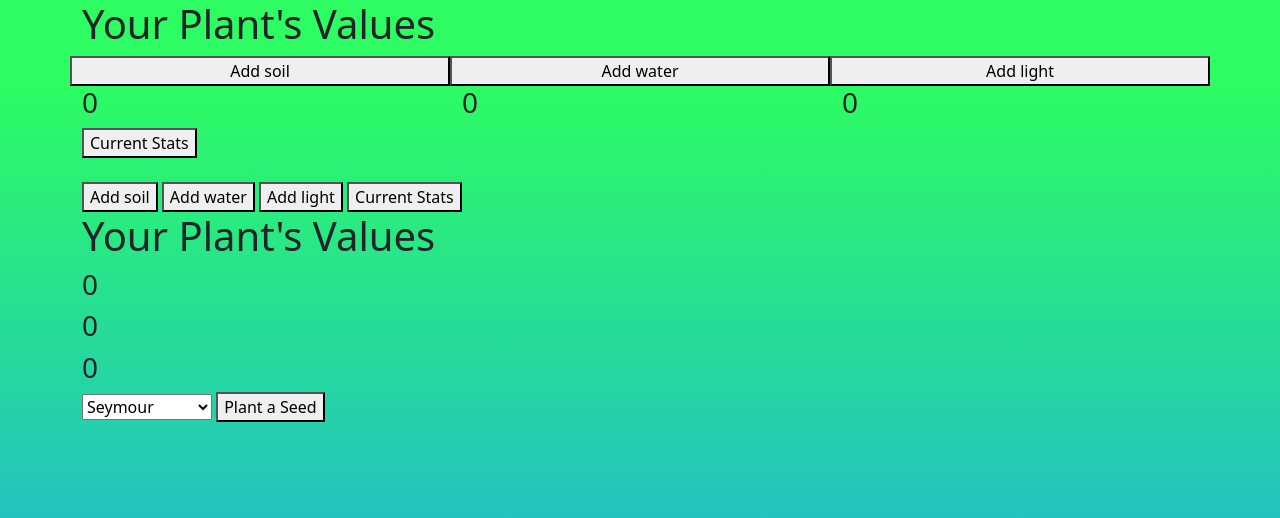
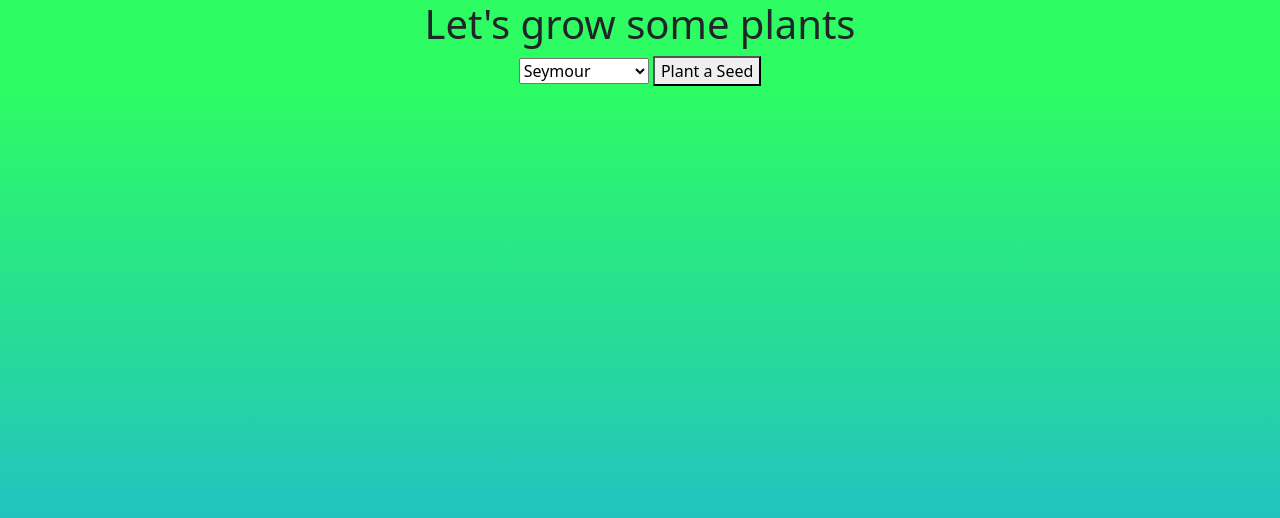
Before and after one commit to NoahKise/power-plant, a website built with webpack: page src/index.html in a window 1280 px wide. Built offline with nearby package versions, Linux system fonts and the light colour scheme.

Commit message:
add styling and remove excess code
Co-authored-by: Kim Robinson <kimmykokonut@gmail.com>

```diff
--- a/src/css/styles.css
+++ b/src/css/styles.css
@@ -1,6 +1,3 @@
-html {
-    height: max-content;
-}
 
 body {
     background: rgb(34,193,195);
@@ -9,10 +6,15 @@ body {
     background-repeat: no-repeat;
 }
 
+#header {
+    text-align: center;
+}
+
 .plantCard {
     margin-top: 10px;
     background-color: bisque;
     padding: 10px;
     width: 45%;
+    height: fit-content;
     margin-left: 100px;
 }
--- a/src/index.html
+++ b/src/index.html
@@ -7,44 +7,9 @@
 </head>
 
 <body>
+  <div id="header">
+  <h1>Let's grow some plants</h1>
   <div class="container">
-    <div id="plant1">
-      <h1>Your Plant's Values</h1>
-      <div class="row">
-        <button id="feed1" class="col-md-4">Add soil</button>
-        <button id="water1" class="col-md-4">Add water</button>
-        <button id="light1" class="col-md-4">Add light</button>
-      </div>
-      <div class="row">
-        <h3 class="col-md-4">
-          <div id="soil-value1">0</div>
-        </h3>
-        <h3 class="col-md-4">
-          <div id="water-value1">0</div>
-        </h3>
-        <h3 class="col-md-4">
-          <div id="light-value1">0</div>
-        </h3>
-      </div>
-      <button id="show-state1">Current Stats</button>
-    </div>
-    <br>
-    <div id="plant2">
-      <button id="feed2">Add soil</button>
-      <button id="water2">Add water</button>
-      <button id="light2">Add light</button>
-      <button id="show-state2">Current Stats</button>
-      <h1>Your Plant's Values</h1>
-      <h3>
-        <div id="soil-value2">0</div>
-      </h3>
-      <h3>
-        <div id="water-value2">0</div>
-      </h3>
-      <h3>
-        <div id="light-value2">0</div>
-      </h3>
-    </div>
     <form id="pickPlant">
       <select name="plantTypes" id="plantTypes">
         <option value="seymour">Seymour</option>
@@ -59,6 +24,7 @@
       <button id="newPlant">Plant a Seed</button>
     </form>
   </div>
+  </div>
 </body>
 
 </html>
--- a/src/index.js
+++ b/src/index.js
@@ -10,7 +10,6 @@ const changeState = (prop) => {
         });
     };
 };
-
 const storeState = () => {
     const plantStates = {};
     return (plantId) => {
@@ -26,61 +25,11 @@ const storeState = () => {
     };
 };
 const stateControl = storeState();
-// call stateControl() to return the current state
-
-// const fedPlant = stateControl(blueFood); //soil + 5 *don't do blueFood()
-// const fedPlantAgain = stateControl(greenFood); //soil + 10
-
-//const feed = changeState("soil")(1);
 const blueFood = changeState("soil")(5);
-//const greenFood = changeState("soil")(10);
-// const yuckyFood = changeState("soil")(-5);
-
 const hydrate = changeState("water")(1);
-// const superWater = changeState("water")(5);
-
 const giveLight = changeState("light")(3);
-const plant1 = stateControl("plant1");
-const plant2 = stateControl("plant2");
 
 window.onload = function () {
-    document.getElementById('feed1').onclick = function () {
-        const newState = plant1(blueFood);
-        document.getElementById('soil-value1').innerText = `Soil: ${newState.soil}`;
-    };
-    document.getElementById('water1').onclick = function () {
-        const newState = plant1(hydrate);
-        document.getElementById('water-value1').innerText = `Water: ${newState.water}`;
-    };
-    document.getElementById('light1').onclick = function () {
-        const newState = plant1(giveLight);
-        document.getElementById('light-value1').innerText = `Light: ${newState.light}`;
-    };
-    document.getElementById('show-state1').onclick = function () {
-        const currentState = plant1();
-        document.getElementById('soil-value1').innerText = `Soil: ${currentState.soil}`;
-        document.getElementById('water-value1').innerText = `Water: ${currentState.water}`;
-        document.getElementById('light-value1').innerText = `Light: ${currentState.light}`;
-    };
-
-    document.getElementById('feed2').onclick = function () {
-        const newState = plant2(blueFood);
-        document.getElementById('soil-value2').innerText = `Soil: ${newState.soil}`;
-    };
-    document.getElementById('water2').onclick = function () {
-        const newState = plant2(hydrate);
-        document.getElementById('water-value2').innerText = `Water: ${newState.water}`;
-    };
-    document.getElementById('light2').onclick = function () {
-        const newState = plant2(giveLight);
-        document.getElementById('light-value2').innerText = `Light: ${newState.light}`;
-    };
-    document.getElementById('show-state2').onclick = function () {
-        const currentState = plant2();
-        document.getElementById('soil-value2').innerText = `Soil: ${currentState.soil}`;
-        document.getElementById('water-value2').innerText = `Water: ${currentState.water}`;
-        document.getElementById('light-value2').innerText = `Light: ${currentState.light}`;
-    };
     let counter = 1;
     document.getElementById('newPlant').onclick = function (e) {
         e.preventDefault();
@@ -129,12 +78,5 @@ window.onload = function () {
             const newState = newPlant(giveLight);
             divLight.innerText = `Light: ${newState.light}`;
         };
-
-
     };
 };
-
-
-
-//feed(5)(plant)
-//blueFood(plant)
```
